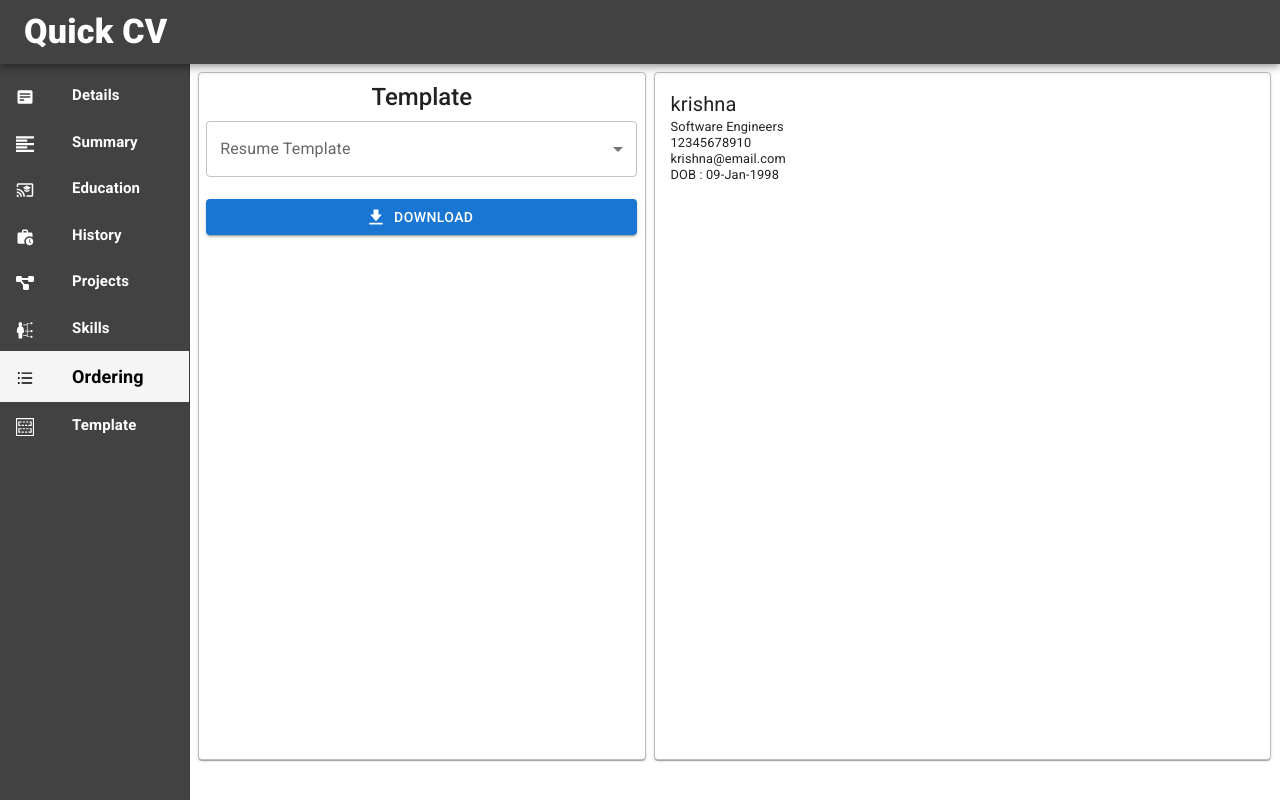
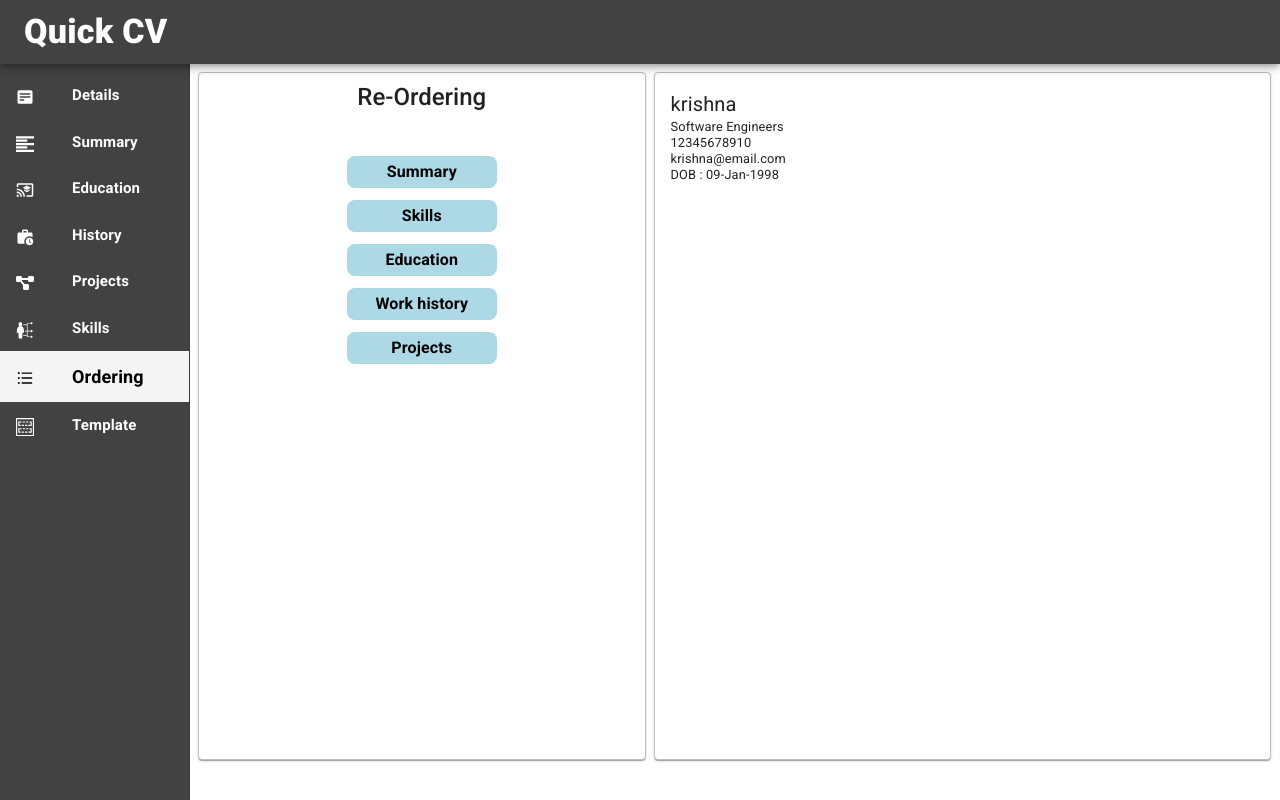
Before and after one commit to YITO-org/quick-cv-ui, a React (Vite) app: page /resumebuilder/ordering in a window 1280 px wide. Built offline with nearby package versions, Linux system fonts and the light colour scheme.

Commit message:
ordering screen created and business logic added

```diff
--- a/src/App.tsx
+++ b/src/App.tsx
@@ -82,7 +82,9 @@ const App : React.FC<any>  = (props)=>{
                   <Route  path="projects" element={<CVInfoData headerName="Projects" screenName="projects" /> } />
                   <Route  path="skills" element={<CVInfoData headerName="Skills" screenName="skills" /> } />
                   <Route  path="template" element={<CVInfoData headerName="Template" screenName="template" /> } />
-                  <Route  path="ordering" element={<CVInfoData headerName="Template" screenName="template" /> } />
+                  {/* <Route  path="ordering" element={<CVInfoData headerName="Template" screenName="template" /> } /> */}
+
+                  <Route  path="ordering" element={<CVInfoData headerName="Re-Ordering" screenName="ordering" /> } />
                   <Route  path="ViewResume" element={<ViewResume/>} />
 
 
--- a/src/actions/index.ts
+++ b/src/actions/index.ts
@@ -4,6 +4,16 @@ import axios from "axios"
 // let headers : headertypes = {
 //     tokken : localStorage.getItem('tokken')
 // }
+
+export let setLoader = ()=>(dispatch:any)=>{
+    dispatch({ type : 'SET_LOADER'})
+}
+
+export let clearLoader = ()=>(dispatch:any)=>{
+    dispatch({ type : 'CLEAR_LOADER'})
+}
+
+
 
 export let setSelectedIndexForSidebar = (index:Number)=>(dispatch:any)=>{
     dispatch({
@@ -76,13 +86,14 @@ export let addNewRecord = (data : any , screenName : string , type : string)=>(d
         })
 }
 
-export let setLoader = ()=>(dispatch:any)=>{
-    dispatch({ type : 'SET_LOADER'})
+export const resumeRearrangment = (data : string[])=>(dispatch : any)=>{
+    return dispatch({
+        type : 'RESUME_ARRANGMENT',
+        data : data
+    })
 }
 
-export let clearLoader = ()=>(dispatch:any)=>{
-    dispatch({ type : 'CLEAR_LOADER'})
-}
+
 
 export let getPdf = (data:any , callBack : any)=>(dispatch:any)=>{
 
@@ -103,10 +114,3 @@ export let getPdf = (data:any , callBack : any)=>(dispatch:any)=>{
           });
 
 }
-
-
-
-
-// export let getResumes = ()=>(dispatch : any)=>{
-//     return axios.post<any>("apis/getResumes", [{}] , headers)
-// new }
--- a/src/reducers/cvReducers.ts
+++ b/src/reducers/cvReducers.ts
@@ -41,6 +41,8 @@ let cvReducer = (state = initialValue , action : any) : any=>{
             return {...state , [action.screenName] : action.data}
         case 'DOWNLOAD_FUNCTION':
             return {...state , "downloadFunction" : action.method };
+        case 'RESUME_ARRANGMENT':
+            return {...state  , resumeArrangment : action.data }
         default:
           return state;
     }
--- a/src/screens/cvInfoData.tsx
+++ b/src/screens/cvInfoData.tsx
@@ -11,6 +11,7 @@ import { addNewRecord, setLoader } from "../actions";
 import { typeOfOfObjects } from "../utils";
 import { setInformation } from "../actions";
 import { BiSolidDownload } from "react-icons/bi";
+import Ordering from "./ordering";
 
 let CVInfoData : React.FC<any> = (props)=>{
 
@@ -73,7 +74,7 @@ let CVInfoData : React.FC<any> = (props)=>{
               <Paper sx={styles.detailes_box}>
                     <Typography sx={{mt : 1 , mb:1 }} textAlign='center' variant='h5' fontWeight='500' >{props.headerName}</Typography>
                         {
-                            props.headerName != "Template" &&
+                            props.headerName != "Template" && props.headerName != "Re-Ordering" &&
                             <Button variant='contained' size='small' color='success' onClick={add} startIcon={<MdAddCircle />} sx={{ ml : 1 , mb : 0.5 }} >Add</Button>
                         }
 
@@ -187,6 +188,11 @@ let CVInfoData : React.FC<any> = (props)=>{
                             </Box>
                         }
 
+                        {
+                            screenName == "ordering" &&
+                            <Ordering />
+                        }
+
                     </Box>
               </Paper>
              </Grid>
--- /dev/null
+++ b/src/screens/ordering.tsx
@@ -0,0 +1,53 @@
+"use client";
+import { Typography , Box } from "@mui/material";
+import React, { useRef } from "react";
+import {connect} from "react-redux";
+import { styles } from "../styles/styles";
+import { resumeRearrangment } from "../actions";
+
+let Ordering : React.FC<any> = (props)=>{
+
+
+    let [order , setOrdering ] = React.useState([...props.resumeArrangment])
+
+
+    let dragField = useRef<number>(0)
+    let dragOverField = useRef<number>(0)
+
+
+    React.useEffect(()=>{console.log(order)},[])
+
+    let filterSpecialCharacter = (str : string)=>{
+        return str.split('_').join(' ');
+    }
+    let reOrder = ()=>{
+        let fields = [...order]
+        let start = fields[dragField.current];
+        fields[dragField.current] = fields[dragOverField.current];
+        fields[dragOverField.current] = start;
+        setOrdering(fields);
+        props.dispatch(resumeRearrangment(fields));
+    }
+
+    return(
+        <React.Fragment>
+            <Box sx={{display : 'flex' , flexDirection : 'column' , gap : 1.5  , alignItems : 'center' , mt : '10%' }} >
+            {
+                order.map((e,index)=><Box sx={styles.ordering_text}  key={index}
+                                           draggable
+                                           onDragStart={()=>(dragField.current = index)}
+                                           onDragEnter={()=>(dragOverField.current = index)}
+                                           onDragEnd={()=>{reOrder()}}
+                                          ><Typography fontWeight={600} sx={styles.input_lable}>{filterSpecialCharacter(e)}</Typography></Box>)
+            }
+            </Box>
+        </React.Fragment>
+    )
+}
+
+
+let stateToProps = (state:any) => ({
+    resumeArrangment : state.cvReducer.resumeArrangment
+})
+
+export default connect( stateToProps , (dispatch:any)=>({dispatch}))(Ordering);
--- a/src/styles/styles.ts
+++ b/src/styles/styles.ts
@@ -50,5 +50,6 @@ export const styles = {
   // detailes screen
   input_lable : {'&::first-letter' : {textTransform : 'uppercase'},fontWeight :'700',color : 'black'},
   detailes_box : {backgroundColor : 'white' , border : 0.5 , borderColor : Gray2 , height :'86vh' , overflow : 'scroll' , scrollbarWidth : 'none'},
-  detailes_resume_box : {backgroundColor : 'white' , border : 0.5 , borderColor : Gray2 , height :'86vh' , overflow : 'scroll' , scrollbarWidth : 'none'}
+  detailes_resume_box : {backgroundColor : 'white' , border : 0.5 , borderColor : Gray2 , height :'86vh' , overflow : 'scroll' , scrollbarWidth : 'none'},
+  ordering_text : { backgroundColor : 'lightblue' , textAlign : 'center' , width : 150 , borderRadius : 2 , p : 0.5  }
 }
```
